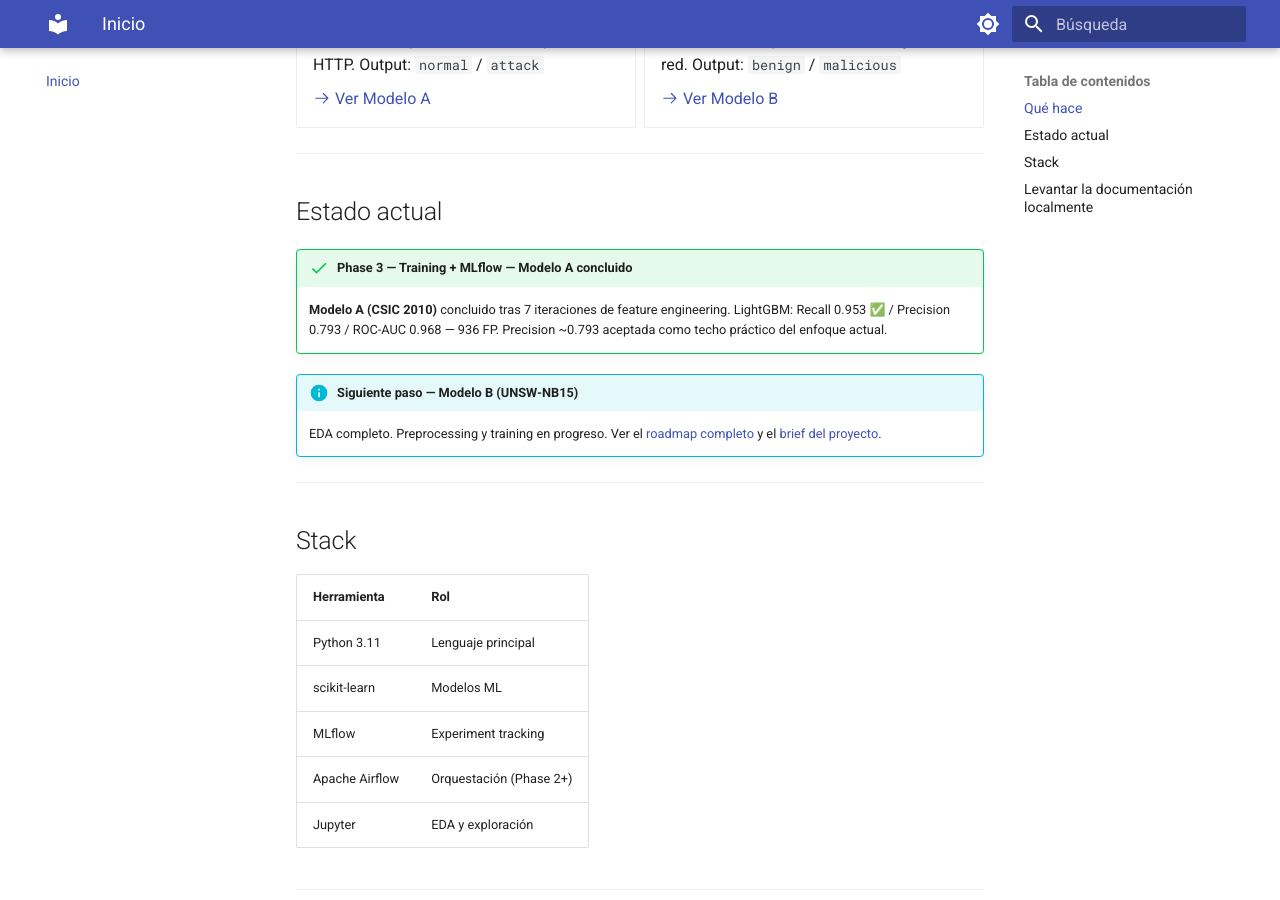
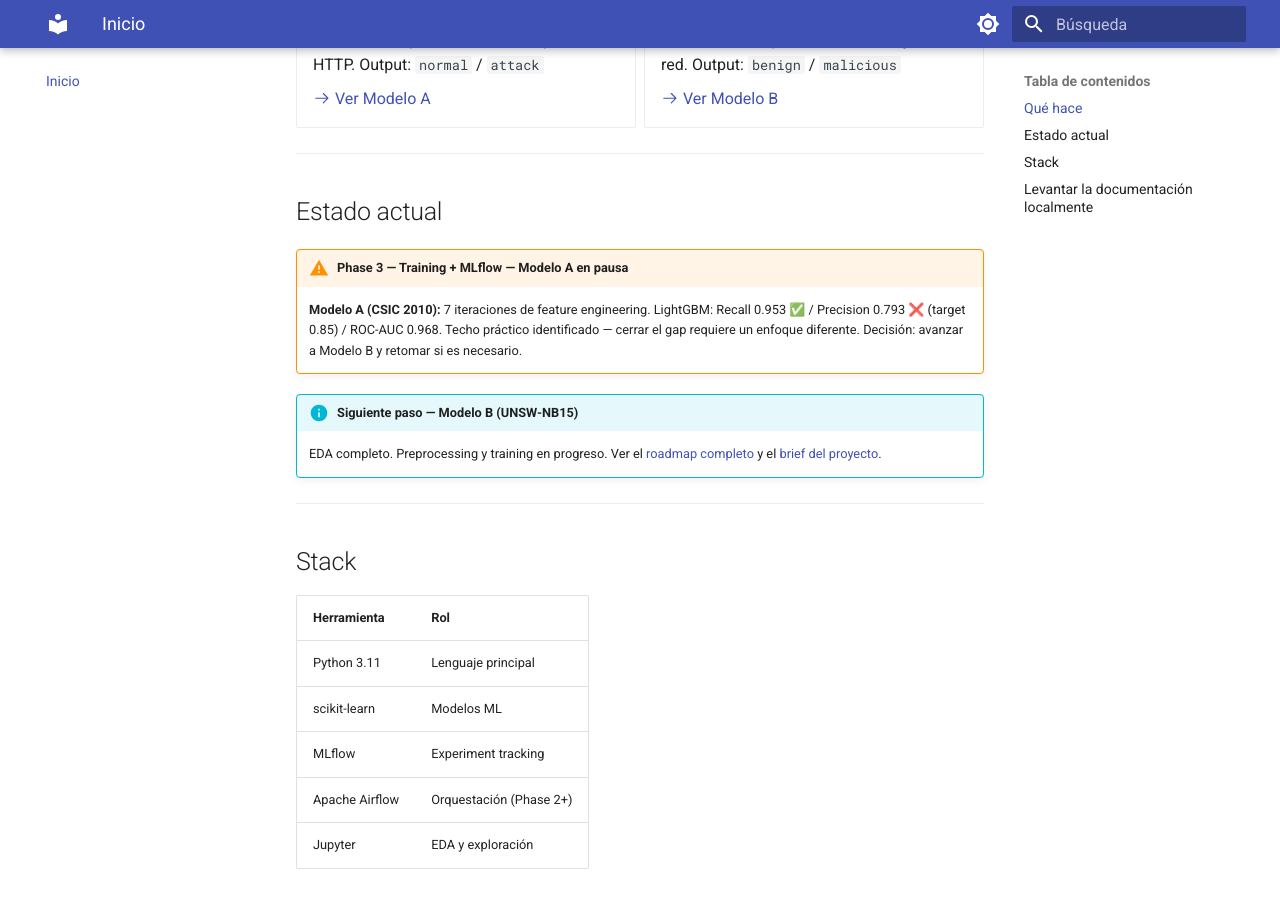
Before and after one commit to permotion/pmt_mlsec, an MkDocs documentation site: the page built from docs/index.md, in a window 1280 px wide and 900 px high, scrolled down 513 px. Built offline with MkDocs 1.6.1 and Material for MkDocs 9.7.7, drawn with Linux system fonts in a browser that asks for light colours.

Commit message:
Update home page status and gitignore
- docs/index.md: Model A status corrected to "en pausa" (Precision 0.793 < target 0.85)
- .gitignore: added .claude/ exclusion

Co-Authored-By: Claude Sonnet 4.6 <noreply@anthropic.com>

```diff
--- a/docs/index.md
+++ b/docs/index.md
@@ -36,10 +36,11 @@ Dos modelos de clasificación binaria para detección offline de ataques:
 
 ## Estado actual
 
-!!! success "Phase 3 — Training + MLflow — Modelo A concluido"
-    **Modelo A (CSIC 2010)** concluido tras 7 iteraciones de feature engineering.
-    LightGBM: Recall 0.953 ✅ / Precision 0.793 / ROC-AUC 0.968 — 936 FP.
-    Precision ~0.793 aceptada como techo práctico del enfoque actual.
+!!! warning "Phase 3 — Training + MLflow — Modelo A en pausa"
+    **Modelo A (CSIC 2010):** 7 iteraciones de feature engineering.
+    LightGBM: Recall 0.953 ✅ / Precision 0.793 ❌ (target 0.85) / ROC-AUC 0.968.
+    Techo práctico identificado — cerrar el gap requiere un enfoque diferente.
+    Decisión: avanzar a Modelo B y retomar si es necesario.
 
 !!! info "Siguiente paso — Modelo B (UNSW-NB15)"
     EDA completo. Preprocessing y training en progreso.
```
Also changed, not shown: 1 other file.
